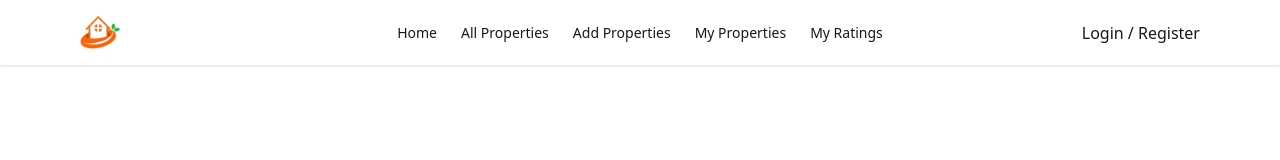
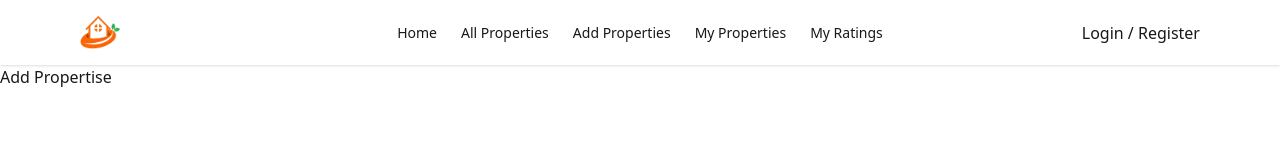
Before and after one commit to iamarifhossain1/home-nest-client, a React (Vite) app: page /addProperties in a window 1280 px wide. Shown: the top 160 px of the page. Built offline with nearby package versions, Linux system fonts and the light colour scheme; no server answers.

Commit message:
add-propertise

```diff
--- a/src/AddProperties/AddProperties.jsx
+++ b/src/AddProperties/AddProperties.jsx
@@ -3,7 +3,7 @@ import React from 'react';
 const AddProperties = () => {
     return (
         <div>
-
+            <h1>Add Propertise</h1>
         </div>
     );
 };
```
